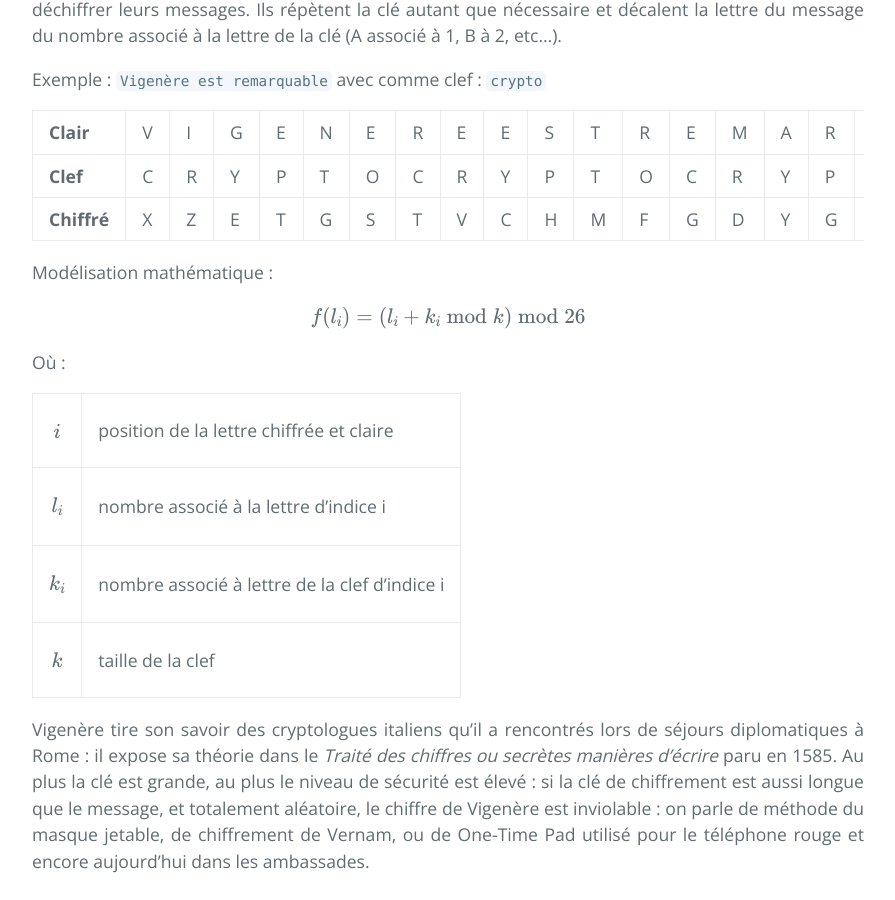
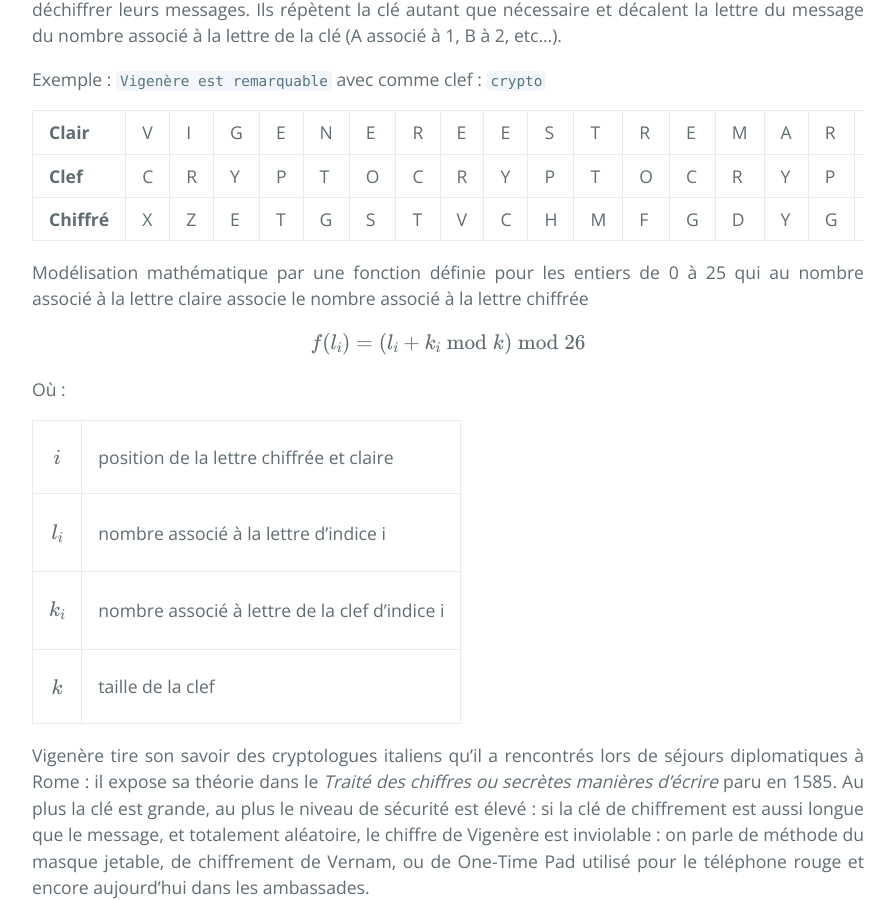
Before and after one commit to SamuelGallay/CryptoTPE, a Jekyll site: the page built from pages/2_TempsModernes/2_vigenere.md, in a window 1280 px wide and 900 px high, scrolled down 1394 px. Shown: the whole window, without its empty margins (192-1087 px from the left). Built offline with Jekyll 4.4.1, drawn with Linux system fonts in a browser that asks for light colours; our own code applies the rules of GitHub Pages for plain Markdown files; formulas are drawn with MathJax 3.

Commit message:
Update 2_vigenere.md

```diff
--- a/pages/2_TempsModernes/2_vigenere.md
+++ b/pages/2_TempsModernes/2_vigenere.md
@@ -25,7 +25,7 @@ Exemple : `Vigenère est remarquable` avec comme clef : `crypto`
 
 
 
-Modélisation mathématique :
+Modélisation mathématique par une fonction définie pour les entiers de 0 à 25 qui au nombre associé à la lettre claire associe le nombre associé à la lettre chiffrée
 
 $$ f(l_{i}) = (l_{i} + k_{i} \bmod k) \bmod 26 $$
 
```
